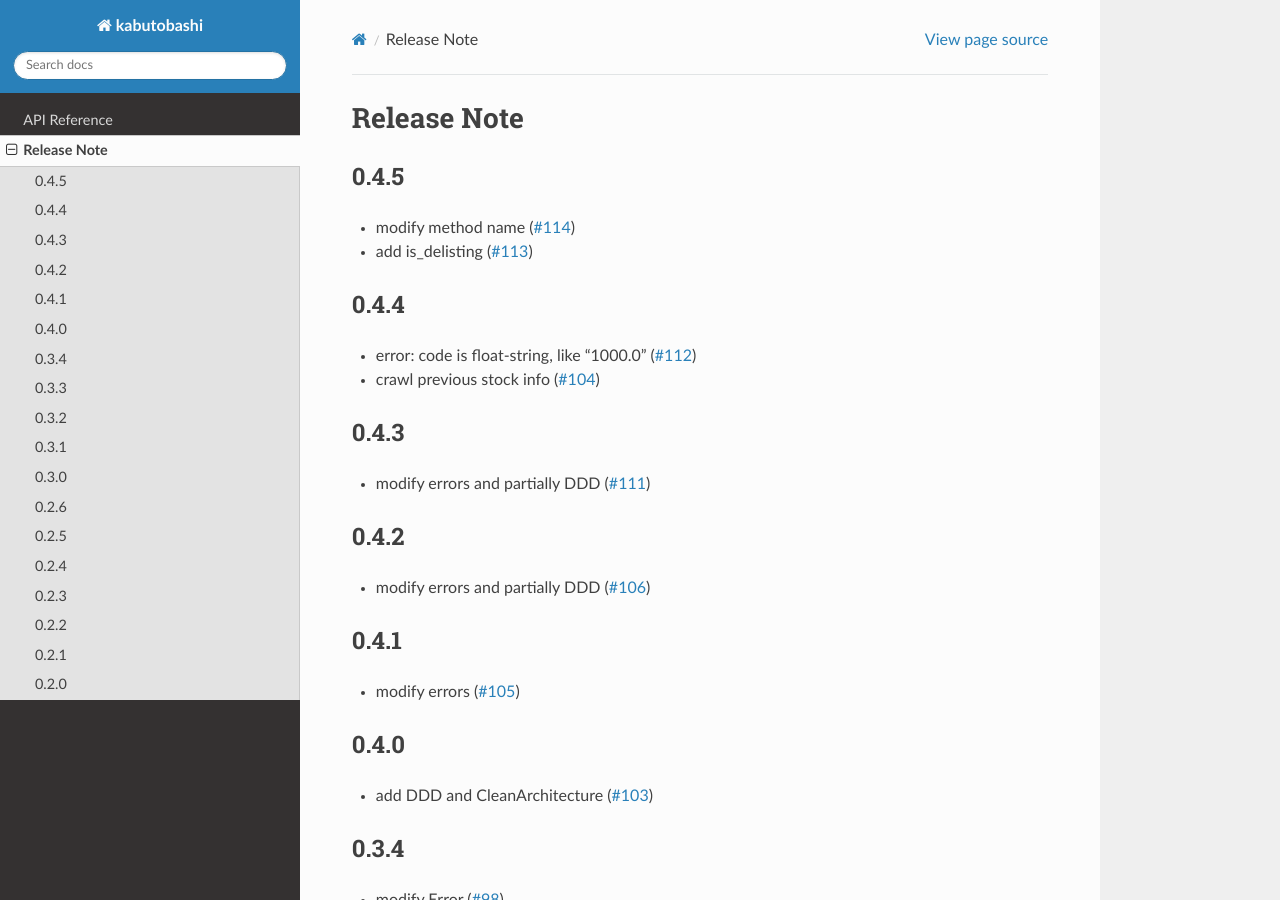
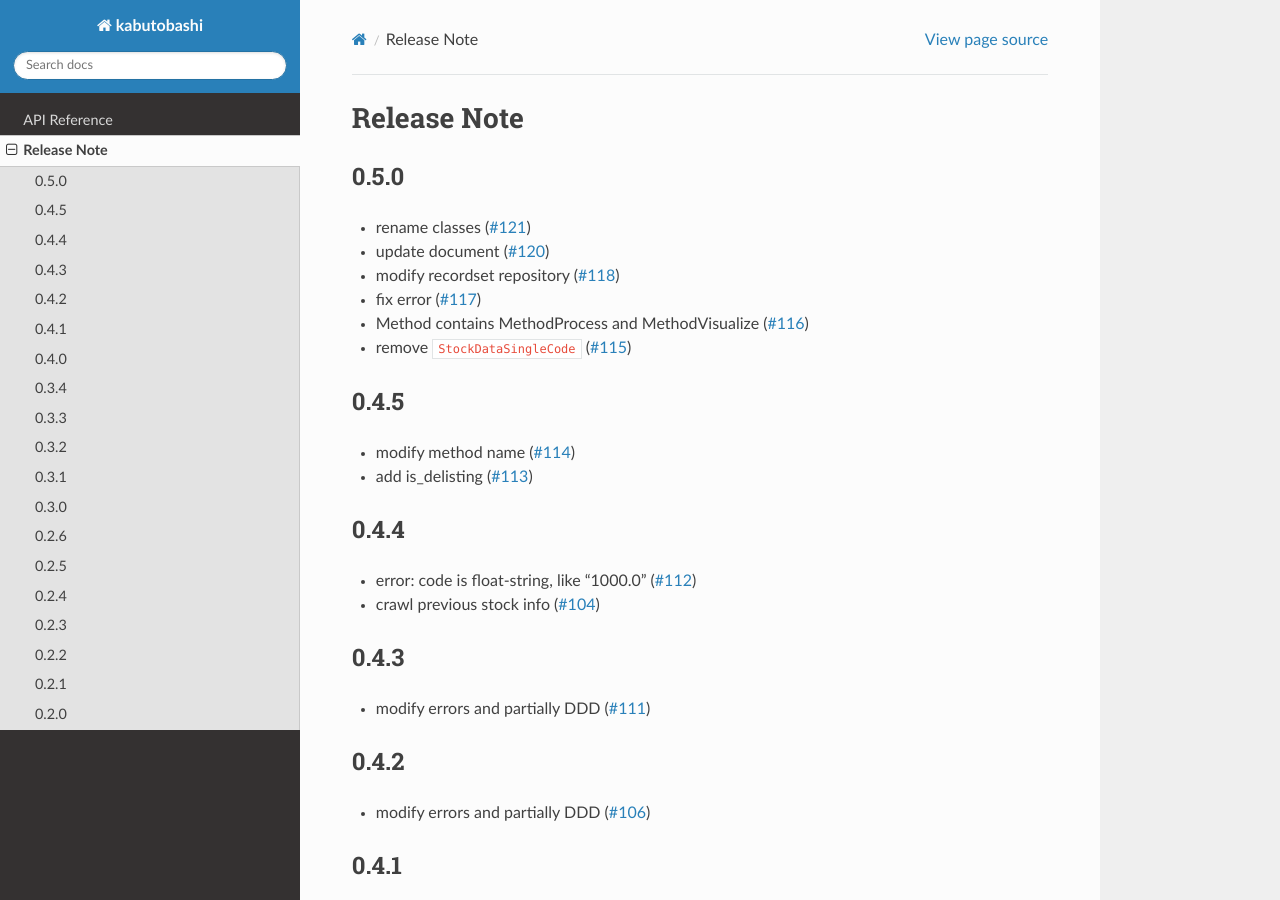
Before and after one commit to gsy0911/kabutobashi, a Sphinx documentation site: the page built from docs/sources/release.md, in a window 1280 px wide and 900 px high. Built offline with Sphinx 7.4.7 and the Read the Docs theme 2.0.0, drawn with Linux system fonts in a browser that asks for light colours.

Commit message:
update docs

```diff
--- a/docs/sources/release.md
+++ b/docs/sources/release.md
@@ -1,4 +1,13 @@
 # Release Note
+
+## 0.5.0
+
+- rename classes ([#121](https://github.com/gsy0911/kabutobashi/issues/121))
+- update document ([#120](https://github.com/gsy0911/kabutobashi/issues/120))
+- modify recordset repository ([#118](https://github.com/gsy0911/kabutobashi/issues/118))
+- fix error ([#117](https://github.com/gsy0911/kabutobashi/issues/117))
+- Method contains MethodProcess and MethodVisualize ([#116](https://github.com/gsy0911/kabutobashi/issues/116))
+- remove ``StockDataSingleCode`` ([#115](https://github.com/gsy0911/kabutobashi/issues/115))
 
 ## 0.4.5
 
```
